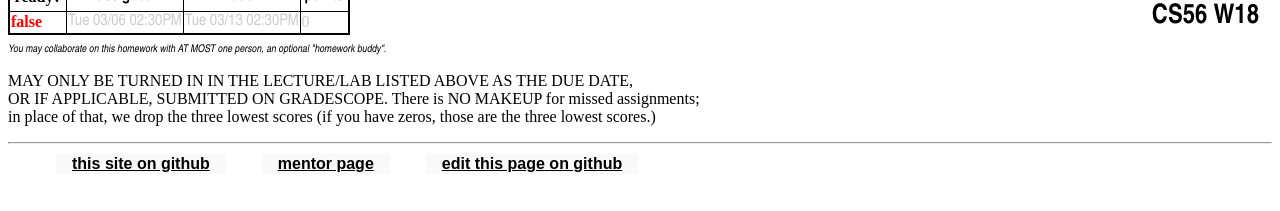
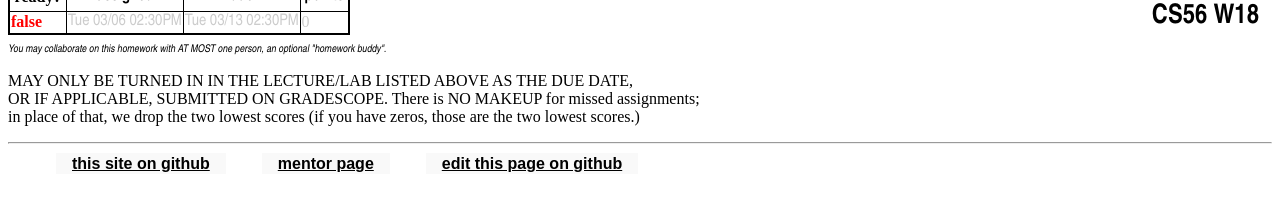
Before and after one commit to ucsb-cs8-w18-wang/ucsb-cs8-w18-wang.github.io, a Jekyll site: the page built from _hwk/h07.md, in a window 1280 px wide. Shown: the part 544-755 px from the top of the page. Built offline with Jekyll 4.4.1, drawn with Linux system fonts in a browser that asks for light colours.

Commit message:
Dropping the TWO lowest scores for homeworks

```diff
--- a/_layouts/hwk.html
+++ b/_layouts/hwk.html
@@ -62,7 +62,7 @@
 
 <p>MAY ONLY BE TURNED IN IN THE LECTURE/LAB LISTED ABOVE AS THE DUE DATE,<br />
 OR IF APPLICABLE, SUBMITTED ON GRADESCOPE.   There is NO MAKEUP for missed assignments;<br />
-in place of that, we drop the three lowest scores (if you have zeros, those are the three lowest scores.)
+in place of that, we drop the two lowest scores (if you have zeros, those are the two lowest scores.)
 </p>
 <hr />
 
```
